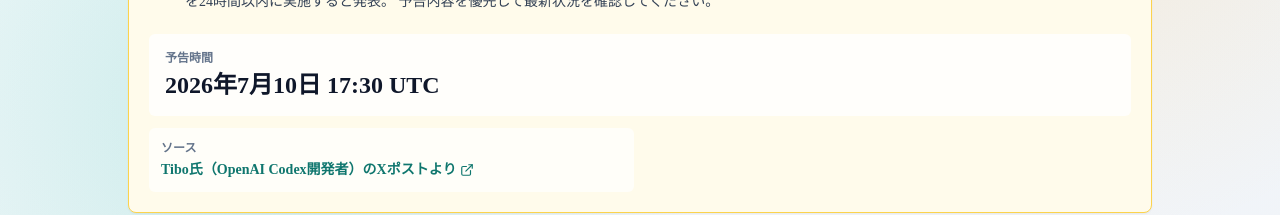
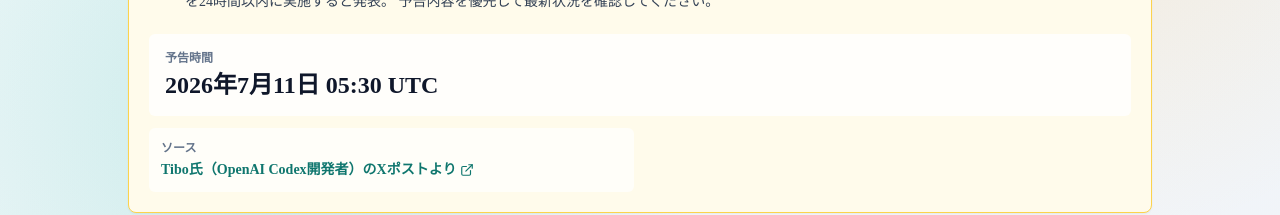
Before and after one commit to gussuri/codex-reset-observatory, a Next.js app: page / in a window 1280 px wide. Shown: the part 307-522 px from the top of the page. Built offline with nearby package versions, Linux system fonts and the light colour scheme; no server answers.

Commit message:
fix(status): correct expectedAt to 14:30 JST July 11 (24h deadline from tweet)

```diff
--- a/data/observationSignals.ts
+++ b/data/observationSignals.ts
@@ -24,7 +24,7 @@ export const LOCAL_OBSERVATION_SIGNALS: Array<LocalObservationSignal> = [
     observedAt: "2026-07-10T14:30:00+09:00",
     type: "official_notice",
     status: "active",
-    expectedAt: "2026-07-11T02:30:00+09:00",
+    expectedAt: "2026-07-11T14:30:00+09:00",
     expiresAt: "2026-07-11T14:30:00+09:00",
     skipAutoHistoryMerge: true,
     title:
```
